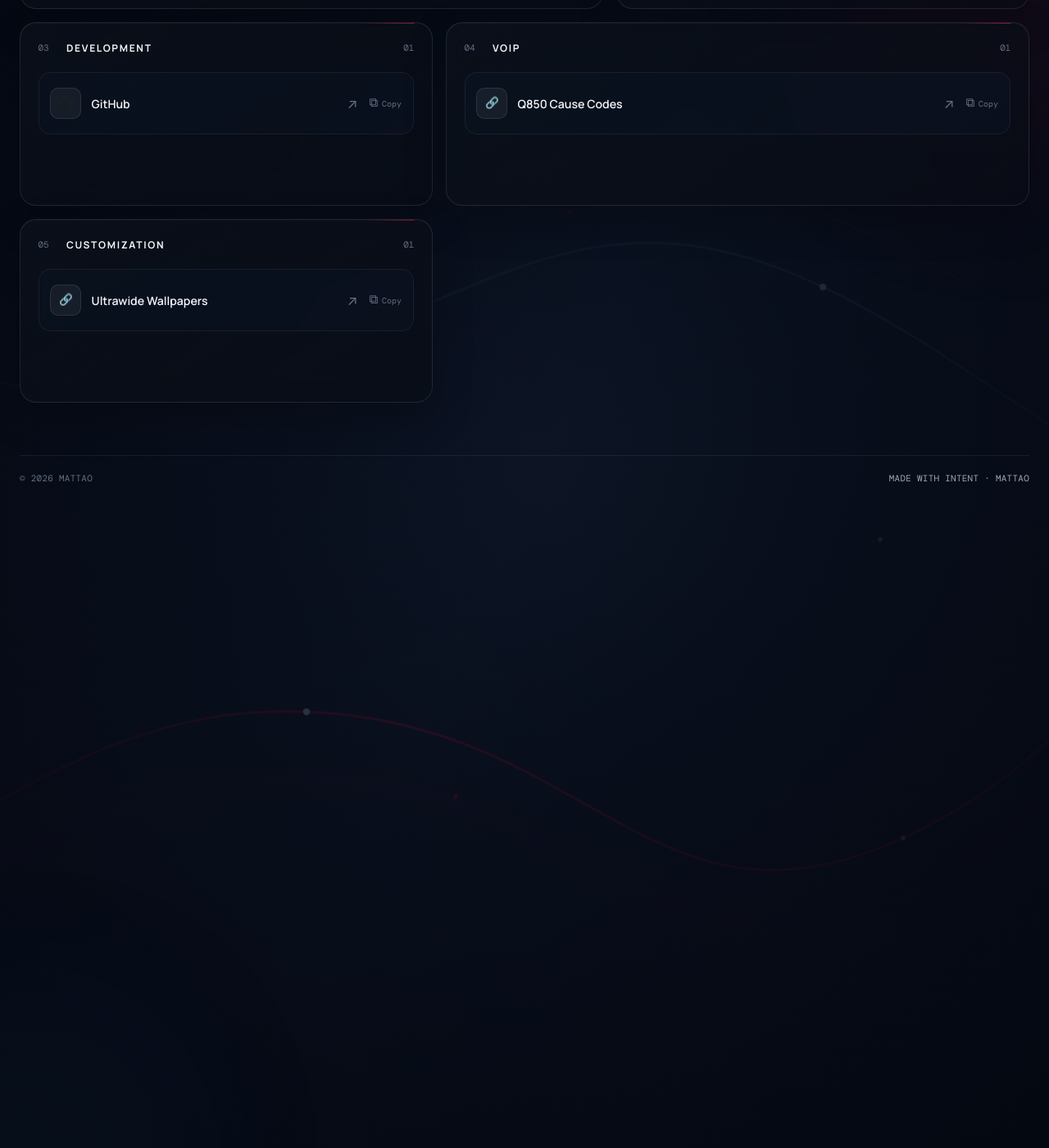
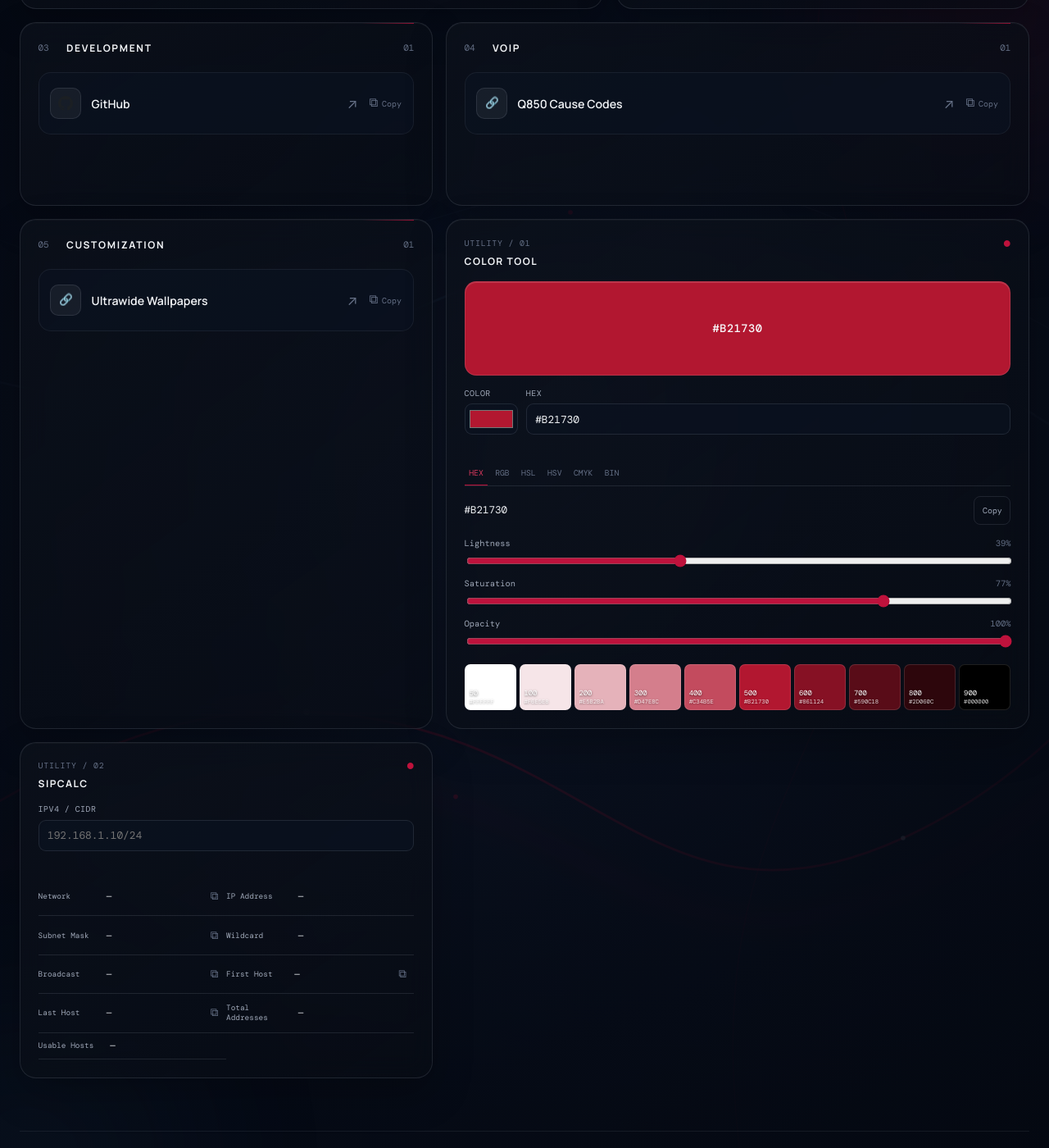
Before and after one commit to M4ttAo/link.mattao.net, a Jekyll site: the page built from index.md, in a window 1280 px wide and 1400 px high, scrolled down 620 px. Shown: the whole window at 82% size. Built offline with Jekyll 4.4.1, drawn with Linux system fonts in a browser that asks for light colours.

```diff
--- /dev/null
+++ b/_includes/color-tool.html
@@ -0,0 +1,46 @@
+<section class="utility-widget color-tool" aria-labelledby="color-tool-title">
+  <div class="utility-heading">
+    <div>
+      <span class="utility-kicker">Utility / 01</span>
+      <h2 id="color-tool-title">Color Tool</h2>
+    </div>
+    <span class="utility-status" aria-hidden="true">●</span>
+  </div>
+
+  <div class="color-preview" data-color-preview>
+    <span class="color-preview-value" data-color-preview-value>#B21730</span>
+  </div>
+
+  <div class="color-input-row">
+    <label class="tool-field color-picker-field">
+      <span>Color</span>
+      <input type="color" value="#b21730" data-color-picker aria-label="Choose color">
+    </label>
+    <label class="tool-field hex-field">
+      <span>HEX</span>
+      <input type="text" value="#B21730" maxlength="7" spellcheck="false" data-color-hex aria-describedby="color-validation">
+    </label>
+  </div>
+  <p class="tool-validation" id="color-validation" data-color-validation role="status"></p>
+
+  <div class="format-tabs" role="tablist" aria-label="Color format">
+    <button type="button" class="format-tab is-active" data-color-format="hex" role="tab" aria-selected="true">HEX</button>
+    <button type="button" class="format-tab" data-color-format="rgb" role="tab" aria-selected="false">RGB</button>
+    <button type="button" class="format-tab" data-color-format="hsl" role="tab" aria-selected="false">HSL</button>
+    <button type="button" class="format-tab" data-color-format="hsv" role="tab" aria-selected="false">HSV</button>
+    <button type="button" class="format-tab" data-color-format="cmyk" role="tab" aria-selected="false">CMYK</button>
+    <button type="button" class="format-tab" data-color-format="bin" role="tab" aria-selected="false">BIN</button>
+  </div>
+  <div class="color-output-row">
+    <output class="color-output" data-color-output>#B21730</output>
+    <button class="tool-copy" type="button" data-color-copy aria-label="Copy color value"><span data-color-copy-label>Copy</span></button>
+  </div>
+
+  <div class="color-sliders">
+    <label class="slider-field"><span>Lightness <output data-slider-value="lightness">42%</output></span><input type="range" min="0" max="100" value="42" data-color-lightness></label>
+    <label class="slider-field"><span>Saturation <output data-slider-value="saturation">81%</output></span><input type="range" min="0" max="100" value="81" data-color-saturation></label>
+    <label class="slider-field"><span>Opacity <output data-slider-value="alpha">100%</output></span><input type="range" min="0" max="100" value="100" data-color-alpha></label>
+  </div>
+
+  <div class="shade-palette" data-shade-palette aria-label="Generated color shades"></div>
+</section>
--- /dev/null
+++ b/_includes/sipcalc.html
@@ -0,0 +1,25 @@
+<section class="utility-widget sipcalc" aria-labelledby="sipcalc-title">
+  <div class="utility-heading">
+    <div>
+      <span class="utility-kicker">Utility / 02</span>
+      <h2 id="sipcalc-title">SIPCalc</h2>
+    </div>
+    <span class="utility-status" aria-hidden="true">●</span>
+  </div>
+  <label class="tool-field sip-input-field">
+    <span>IPv4 / CIDR</span>
+    <input type="text" inputmode="decimal" value="" placeholder="192.168.1.10/24" data-sip-input aria-describedby="sip-validation">
+  </label>
+  <p class="tool-validation" id="sip-validation" data-sip-validation role="status"></p>
+  <dl class="sip-results" data-sip-results>
+    <div><dt>Network</dt><dd data-sip="network">—</dd><button type="button" class="result-copy" data-sip-copy="network" aria-label="Copy network">⧉</button></div>
+    <div><dt>IP Address</dt><dd data-sip="ip">—</dd></div>
+    <div><dt>Subnet Mask</dt><dd data-sip="mask">—</dd><button type="button" class="result-copy" data-sip-copy="mask" aria-label="Copy subnet mask">⧉</button></div>
+    <div><dt>Wildcard</dt><dd data-sip="wildcard">—</dd></div>
+    <div><dt>Broadcast</dt><dd data-sip="broadcast">—</dd><button type="button" class="result-copy" data-sip-copy="broadcast" aria-label="Copy broadcast address">⧉</button></div>
+    <div><dt>First Host</dt><dd data-sip="first">—</dd><button type="button" class="result-copy" data-sip-copy="first" aria-label="Copy first host">⧉</button></div>
+    <div><dt>Last Host</dt><dd data-sip="last">—</dd><button type="button" class="result-copy" data-sip-copy="last" aria-label="Copy last host">⧉</button></div>
+    <div><dt>Total Addresses</dt><dd data-sip="total">—</dd></div>
+    <div><dt>Usable Hosts</dt><dd data-sip="usable">—</dd></div>
+  </dl>
+</section>
--- a/_layouts/default.html
+++ b/_layouts/default.html
@@ -29,6 +29,7 @@
     <span class="footer-mark">made with intent <span aria-hidden="true">·</span> mattao</span>
   </footer>
   <script src="{{ '/assets/js/site.js' | relative_url }}" defer></script>
+  <script src="{{ '/assets/js/tools.js' | relative_url }}" defer></script>
 </body>
 
 </html>
--- a/_sass/_components.scss
+++ b/_sass/_components.scss
@@ -48,6 +48,53 @@ h2 { margin: 0; color: var(--text); font-size: .75rem; font-weight: 700; letter-
 .copy-icon { font-size: .95rem; line-height: 1; }
 .is-copied { color: var(--accent-bright); }
 
+.utility-widget { grid-column: span 7; min-width: 0; padding: 1.35rem; border: 1px solid var(--border); border-radius: var(--radius); background: var(--panel-gradient); box-shadow: var(--panel-shadow); -webkit-backdrop-filter: blur(16px); backdrop-filter: blur(16px); }
+.sipcalc { grid-column: span 5; }
+.utility-heading { display: flex; align-items: flex-start; justify-content: space-between; margin-bottom: 1rem; }
+.utility-kicker { display: block; margin-bottom: .45rem; color: var(--faint); font: .62rem var(--font-mono); letter-spacing: .08em; text-transform: uppercase; }
+.utility-heading h2 { letter-spacing: .12em; }
+.utility-status { color: var(--accent); font-size: .65rem; }
+.color-preview { display: grid; min-height: 7.2rem; margin-bottom: .9rem; place-items: center; border: 1px solid rgba(255,255,255,.12); border-radius: 14px; box-shadow: inset 0 1px rgba(255,255,255,.14); transition: background-color .2s ease, color .2s ease; }
+.color-preview-value { font: 500 .85rem var(--font-mono); letter-spacing: .04em; }
+.color-input-row { display: grid; grid-template-columns: 4.1rem 1fr; gap: .6rem; }
+.tool-field { display: grid; gap: .4rem; min-width: 0; color: var(--muted); font: .62rem var(--font-mono); letter-spacing: .05em; text-transform: uppercase; }
+.tool-field input { width: 100%; min-height: 2.4rem; border: 1px solid var(--border); border-radius: 9px; background: var(--card); color: var(--text); font: .8rem var(--font-mono); outline: none; transition: background .2s ease, border-color .2s ease, color .2s ease; }
+.tool-field input[type="text"] { padding: .55rem .65rem; }
+.tool-field input[type="color"] { padding: .2rem; cursor: pointer; }
+.tool-field input:focus-visible { border-color: var(--accent); outline: 2px solid var(--accent-soft); outline-offset: 1px; }
+.tool-field input.is-invalid { border-color: var(--accent); }
+.tool-validation { min-height: 1rem; margin: .4rem 0 0; color: var(--accent-bright); font: .65rem var(--font-mono); }
+.format-tabs { display: flex; gap: .2rem; margin-top: .55rem; overflow-x: auto; border-bottom: 1px solid var(--border); }
+.format-tab { padding: .5rem .35rem; border: 0; border-bottom: 1px solid transparent; background: transparent; color: var(--faint); cursor: pointer; font: .61rem var(--font-mono); }
+.format-tab:hover, .format-tab.is-active { border-bottom-color: var(--accent); color: var(--accent-bright); }
+.format-tab:focus-visible { outline: 2px solid var(--accent); outline-offset: -2px; }
+.color-output-row { display: flex; align-items: center; gap: .5rem; margin: .75rem 0 1rem; }
+.color-output { min-width: 0; flex: 1; overflow-wrap: anywhere; color: var(--text); font: .78rem var(--font-mono); }
+.tool-copy { min-height: 2.2rem; padding: .35rem .6rem; border: 1px solid var(--border); border-radius: 8px; background: transparent; color: var(--muted); cursor: pointer; font: .62rem var(--font-mono); }
+.tool-copy:hover, .tool-copy:focus-visible { border-color: var(--border-strong); background: var(--accent-soft); color: var(--text); }
+.tool-copy.is-copied, .result-copy.is-copied { color: var(--accent-bright); }
+.tool-copy:focus-visible { outline: 2px solid var(--accent); outline-offset: 2px; }
+.slider-field { display: grid; gap: .35rem; margin-top: .65rem; color: var(--muted); font: .65rem var(--font-mono); }
+.slider-field > span { display: flex; justify-content: space-between; }
+.slider-field output { color: var(--faint); }
+.slider-field input { width: 100%; accent-color: var(--accent); cursor: pointer; }
+.shade-palette { display: grid; grid-template-columns: repeat(10, 1fr); gap: .25rem; margin-top: 1.1rem; }
+.shade-swatch { display: grid; min-width: 0; min-height: 3.5rem; align-content: end; padding: .3rem; border: 1px solid rgba(255,255,255,.12); border-radius: 7px; color: #fff; cursor: pointer; text-align: left; text-shadow: 0 1px 3px rgba(0,0,0,.6); }
+.shade-swatch:hover, .shade-swatch:focus-visible { transform: translateY(-2px); border-color: var(--border-strong); outline: none; }
+.shade-swatch span, .shade-swatch small { overflow: hidden; font: .55rem var(--font-mono); text-overflow: ellipsis; white-space: nowrap; }
+.shade-swatch small { opacity: .8; font-size: .45rem; }
+.sip-input-field { margin-bottom: .1rem; }
+.sip-results { display: grid; grid-template-columns: 1fr 1fr; margin: .6rem 0 0; }
+.sip-results > div { display: grid; grid-template-columns: minmax(4.8rem, .75fr) minmax(0, 1.25fr) auto; align-items: center; gap: .4rem; min-width: 0; padding: .55rem 0; border-bottom: 1px solid var(--border); }
+.sip-results dt { color: var(--muted); font: .59rem var(--font-mono); }
+.sip-results dd { min-width: 0; margin: 0; overflow-wrap: anywhere; color: var(--text); font: .68rem var(--font-mono); }
+.result-copy { width: 1.8rem; height: 1.8rem; padding: 0; border: 0; border-radius: 6px; background: transparent; color: var(--faint); cursor: pointer; font-size: .85rem; }
+.result-copy:hover, .result-copy:focus-visible { background: var(--accent-soft); color: var(--accent-bright); }
+.result-copy:focus-visible { outline: 2px solid var(--accent); outline-offset: 2px; }
+
+[data-layout="list"] .utility-widget { grid-column: auto; width: 100%; max-width: 58rem; margin: 0 auto; }
+[data-layout="list"] .sip-results { grid-template-columns: repeat(2, minmax(0, 1fr)); }
+
 [data-layout="list"] .links-grid { grid-template-columns: 1fr; gap: .85rem; max-width: 58rem; margin: 0 auto; }
 [data-layout="list"] .category-panel,
 [data-layout="list"] .category-panel:nth-child(3n + 2),
@@ -63,6 +110,6 @@ h2 { margin: 0; color: var(--text); font-size: .75rem; font-weight: 700; letter-
 [data-layout="list"] .link-card-main { padding: .25rem 0; }
 [data-layout="list"] .copy-shortlink { min-width: 3.9rem; }
 
-@media (max-width: 800px) { .category-panel, .category-panel:nth-child(3n + 2), .category-panel:nth-child(3n), .category-panel:nth-child(4n) { grid-column: span 6; } }
-@media (max-width: 600px) { .links-grid { display: grid; grid-template-columns: 1fr; } .category-panel, .category-panel:nth-child(3n + 2), .category-panel:nth-child(3n), .category-panel:nth-child(4n) { grid-column: auto; min-height: 0; } .link-list { grid-template-columns: 1fr; } }
+@media (max-width: 800px) { .category-panel, .category-panel:nth-child(3n + 2), .category-panel:nth-child(3n), .category-panel:nth-child(4n), .utility-widget, .sipcalc { grid-column: span 6; } }
+@media (max-width: 600px) { .links-grid { display: grid; grid-template-columns: 1fr; } .category-panel, .category-panel:nth-child(3n + 2), .category-panel:nth-child(3n), .category-panel:nth-child(4n), .utility-widget, .sipcalc { grid-column: auto; min-height: 0; } .link-list { grid-template-columns: 1fr; } .shade-palette { gap: .18rem; } .shade-swatch { min-height: 3.2rem; padding: .2rem; } .shade-swatch small { display: none; } }
 @media (prefers-reduced-motion: reduce) { *, *::before, *::after { scroll-behavior: auto !important; transition-duration: .01ms !important; } }
--- /dev/null
+++ b/assets/js/tools.js
@@ -0,0 +1,151 @@
+(function () {
+  "use strict";
+
+  function clamp(value, min, max) {
+    return Math.min(max, Math.max(min, value));
+  }
+
+  function componentToHex(value) {
+    return Math.round(value).toString(16).padStart(2, "0");
+  }
+
+  function rgbToHex(rgb) {
+    return "#" + componentToHex(rgb.r) + componentToHex(rgb.g) + componentToHex(rgb.b);
+  }
+
+  function hexToRgb(value) {
+    var hex = value.trim().replace(/^#/, "");
+    if (hex.length === 3) hex = hex.split("").map(function (part) { return part + part; }).join("");
+    if (!/^[0-9a-f]{6}$/i.test(hex)) return null;
+    return { r: parseInt(hex.slice(0, 2), 16), g: parseInt(hex.slice(2, 4), 16), b: parseInt(hex.slice(4, 6), 16) };
+  }
+
+  function rgbToHsv(rgb) {
+    var r = rgb.r / 255, g = rgb.g / 255, b = rgb.b / 255;
+    var max = Math.max(r, g, b), min = Math.min(r, g, b), delta = max - min;
+    var h = 0;
+    if (delta) {
+      if (max === r) h = 60 * (((g - b) / delta) % 6);
+      else if (max === g) h = 60 * ((b - r) / delta + 2);
+      else h = 60 * ((r - g) / delta + 4);
+    }
+    return { h: h < 0 ? h + 360 : h, s: max ? delta / max * 100 : 0, v: max * 100 };
+  }
+
+  function rgbToHsl(rgb) {
+    var r = rgb.r / 255, g = rgb.g / 255, b = rgb.b / 255;
+    var max = Math.max(r, g, b), min = Math.min(r, g, b), delta = max - min;
+    var l = (max + min) / 2, h = 0, s = 0;
+    if (delta) {
+      s = delta / (1 - Math.abs(2 * l - 1));
+      if (max === r) h = ((g - b) / delta) % 6;
+      else if (max === g) h = (b - r) / delta + 2;
+      else h = (r - g) / delta + 4;
+      h *= 60;
+      if (h < 0) h += 360;
+    }
+    return { h: h, s: s * 100, l: l * 100 };
+  }
+
+  function hslToRgb(hsl) {
+    var h = hsl.h / 360, s = hsl.s / 100, l = hsl.l / 100;
+    var hue = function (t) {
+      if (t < 0) t += 1;
+      if (t > 1) t -= 1;
+      if (t < 1 / 6) return l + (s * (1 - Math.abs(2 * l - 1)) * 6 * t - 0) / 2;
+      if (t < 1 / 2) return l + s * (1 - Math.abs(2 * l - 1)) / 2;
+      if (t < 2 / 3) return l + s * (1 - Math.abs(2 * l - 1)) * (2 / 3 - t) * 3 / 2;
+      return l - s * (1 - Math.abs(2 * l - 1)) / 2;
+    };
+    if (!s) return { r: l * 255, g: l * 255, b: l * 255 };
+    var q = l < .5 ? l * (1 + s) : l + s - l * s;
+    var p = 2 * l - q;
+    var channel = function (t) {
+      if (t < 0) t += 1;
+      if (t > 1) t -= 1;
+      if (t < 1 / 6) return p + (q - p) * 6 * t;
+      if (t < 1 / 2) return q;
+      if (t < 2 / 3) return p + (q - p) * (2 / 3 - t) * 6;
+      return p;
+    };
+    return { r: channel(h + 1 / 3) * 255, g: channel(h) * 255, b: channel(h - 1 / 3) * 255 };
+  }
+
+  function formatColor(state, format) {
+    var rgb = state.rgb, hsl = rgbToHsl(rgb), hsv = rgbToHsv(rgb);
+    var alpha = Math.round(state.a * 100) + "%";
+    if (format === "rgb") return "rgb(" + Math.round(rgb.r) + ", " + Math.round(rgb.g) + ", " + Math.round(rgb.b) + ") / " + alpha;
+    if (format === "hsl") return "hsl(" + Math.round(hsl.h) + "°, " + Math.round(hsl.s) + "%, " + Math.round(hsl.l) + "%) / " + alpha;
+    if (format === "hsv") return "hsv(" + Math.round(hsv.h) + "°, " + Math.round(hsv.s) + "%, " + Math.round(hsv.v) + "%) / " + alpha;
+    if (format === "cmyk") {
+      var k = 1 - Math.max(rgb.r, rgb.g, rgb.b) / 255;
+      if (k === 1) return "cmyk(0%, 0%, 0%, 100%)";
+      return "cmyk(" + Math.round((1 - rgb.r / 255 - k) / (1 - k) * 100) + "%, " + Math.round((1 - rgb.g / 255 - k) / (1 - k) * 100) + "%, " + Math.round((1 - rgb.b / 255 - k) / (1 - k) * 100) + "%, " + Math.round(k * 100) + "%)";
+    }
+    if (format === "bin") return [rgb.r, rgb.g, rgb.b].map(function (channel) { return Math.round(channel).toString(2).padStart(8, "0"); }).join(" ");
+    return rgbToHex(rgb).toUpperCase() + (state.a < 1 ? componentToHex(state.a * 255).toUpperCase() : "");
+  }
+
+  function setupColorTool() {
+    var tool = document.querySelector(".color-tool");
+    if (!tool) return;
+    var state = { rgb: hexToRgb("#b21730"), a: 1 }, format = "hex";
+    var hexInput = tool.querySelector("[data-color-hex]"), picker = tool.querySelector("[data-color-picker]");
+    var preview = tool.querySelector("[data-color-preview]"), previewValue = tool.querySelector("[data-color-preview-value]");
+    var output = tool.querySelector("[data-color-output]"), validation = tool.querySelector("[data-color-validation]");
+
+    function render() {
+      var hsl = rgbToHsl(state.rgb), value = formatColor(state, format);
+      hexInput.value = rgbToHex(state.rgb).toUpperCase();
+      picker.value = rgbToHex(state.rgb);
+      preview.style.backgroundColor = "rgba(" + state.rgb.r + "," + state.rgb.g + "," + state.rgb.b + "," + state.a + ")";
+      preview.style.color = ((state.rgb.r * 299 + state.rgb.g * 587 + state.rgb.b * 114) / 1000) > 150 ? "#111827" : "#f8fafc";
+      previewValue.textContent = formatColor(state, "hex");
+      output.textContent = value;
+      tool.querySelector('[data-slider-value="lightness"]').textContent = Math.round(hsl.l) + "%";
+      tool.querySelector('[data-slider-value="saturation"]').textContent = Math.round(hsl.s) + "%";
+      tool.querySelector('[data-slider-value="alpha"]').textContent = Math.round(state.a * 100) + "%";
+      tool.querySelector("[data-color-lightness]").value = hsl.l;
+      tool.querySelector("[data-color-saturation]").value = hsl.s;
+      tool.querySelector("[data-color-alpha]").value = state.a * 100;
+      tool.querySelectorAll("[data-shade-palette] button").forEach(function (swatch) { swatch.remove(); });
+      [50, 100, 200, 300, 400, 500, 600, 700, 800, 900].forEach(function (weight) {
+        var mix = weight <= 500 ? (500 - weight) / 450 : (weight - 500) / 400;
+        var shade = weight <= 500 ? { r: state.rgb.r + (255 - state.rgb.r) * mix, g: state.rgb.g + (255 - state.rgb.g) * mix, b: state.rgb.b + (255 - state.rgb.b) * mix } : { r: state.rgb.r * (1 - mix), g: state.rgb.g * (1 - mix), b: state.rgb.b * (1 - mix) };
+        var button = document.createElement("button");
+        button.type = "button"; button.className = "shade-swatch"; button.style.backgroundColor = rgbToHex(shade); button.dataset.shade = rgbToHex(shade).toUpperCase(); button.setAttribute("aria-label", "Copy " + button.dataset.shade);
+        button.innerHTML = "<span>" + weight + "</span><small>" + button.dataset.shade + "</small>";
+        tool.querySelector("[data-shade-palette]").appendChild(button);
+      });
+    }
+    function setRgb(rgb) { state.rgb = rgb; validation.textContent = ""; hexInput.classList.remove("is-invalid"); render(); }
+    hexInput.addEventListener("input", function () { var rgb = hexToRgb(hexInput.value); validation.textContent = rgb ? "" : "Enter a valid HEX value"; hexInput.classList.toggle("is-invalid", !rgb); if (rgb) setRgb(rgb); });
+    picker.addEventListener("input", function () { setRgb(hexToRgb(picker.value)); });
+    tool.querySelector("[data-color-lightness]").addEventListener("input", function (event) { state.rgb = hslToRgb({ h: rgbToHsl(state.rgb).h, s: rgbToHsl(state.rgb).s, l: Number(event.target.value) }); render(); });
+    tool.querySelector("[data-color-saturation]").addEventListener("input", function (event) { var hsl = rgbToHsl(state.rgb); hsl.s = Number(event.target.value); state.rgb = hslToRgb(hsl); render(); });
+    tool.querySelector("[data-color-alpha]").addEventListener("input", function (event) { state.a = Number(event.target.value) / 100; render(); });
+    tool.querySelectorAll("[data-color-format]").forEach(function (tab) { tab.addEventListener("click", function () { format = tab.dataset.colorFormat; tool.querySelectorAll("[data-color-format]").forEach(function (item) { item.classList.toggle("is-active", item === tab); item.setAttribute("aria-selected", item === tab ? "true" : "false"); }); render(); }); });
+    tool.addEventListener("click", function (event) { var swatch = event.target.closest(".shade-swatch"); if (swatch) copyValue(swatch.dataset.shade, swatch); });
+    tool.querySelector("[data-color-copy]").addEventListener("click", function (event) { copyValue(output.textContent, event.currentTarget); });
+    render();
+  }
+
+  function copyValue(value, button) {
+    navigator.clipboard.writeText(value).then(function () { var original = button.innerHTML; button.classList.add("is-copied"); button.textContent = "✓ Copied"; window.setTimeout(function () { button.classList.remove("is-copied"); button.innerHTML = original; }, 1800); });
+  }
+
+  function ipToInt(ip) { return ip.split(".").reduce(function (result, octet) { return ((result << 8) | Number(octet)) >>> 0; }, 0); }
+  function intToIp(value) { return [value >>> 24, value >>> 16 & 255, value >>> 8 & 255, value & 255].join("."); }
+  function parseCidr(value) { var parts = value.trim().split("/"); if (parts.length !== 2 || !/^\d+$/.test(parts[1])) return null; var octets = parts[0].split("/")[0].split("."); var prefix = Number(parts[1]); if (octets.length !== 4 || prefix < 0 || prefix > 32 || octets.some(function (item) { return !/^\d{1,3}$/.test(item) || Number(item) > 255; })) return null; return { ip: ipToInt(parts[0]), prefix: prefix }; }
+  function setupSipCalc() {
+    var tool = document.querySelector(".sipcalc"); if (!tool) return;
+    var input = tool.querySelector("[data-sip-input]"), validation = tool.querySelector("[data-sip-validation]"), values = {};
+    function render() { var parsed = parseCidr(input.value); if (!parsed) { validation.textContent = input.value ? "Enter a valid IPv4 CIDR" : ""; tool.querySelectorAll("[data-sip]").forEach(function (item) { item.textContent = "—"; }); return; } validation.textContent = ""; var mask = parsed.prefix === 0 ? 0 : (0xffffffff << (32 - parsed.prefix)) >>> 0, network = (parsed.ip & mask) >>> 0, broadcast = (network | (~mask >>> 0)) >>> 0, total = Math.pow(2, 32 - parsed.prefix), first = network, last = broadcast, usable = total - 2;
+      if (parsed.prefix === 31) { usable = 2; } else if (parsed.prefix === 32) { first = network; last = network; usable = 1; }
+      values = { network: intToIp(network) + "/" + parsed.prefix, ip: intToIp(parsed.ip), mask: intToIp(mask), wildcard: intToIp((~mask) >>> 0), broadcast: parsed.prefix === 32 ? "N/A (host route)" : intToIp(broadcast), first: intToIp(first), last: intToIp(last), total: total.toLocaleString(), usable: usable.toLocaleString() };
+      tool.querySelectorAll("[data-sip]").forEach(function (item) { item.textContent = values[item.dataset.sip]; }); tool.querySelectorAll("[data-sip-copy]").forEach(function (button) { button.dataset.copyValue = values[button.dataset.sipCopy]; });
+    }
+    input.addEventListener("input", render); tool.addEventListener("click", function (event) { var button = event.target.closest("[data-sip-copy]"); if (button && button.dataset.copyValue) copyValue(button.dataset.copyValue, button); }); render();
+  }
+  setupColorTool(); setupSipCalc();
+}());
--- a/index.md
+++ b/index.md
@@ -28,5 +28,8 @@ description: "Links, projects & stuff."
         </div>
       </section>
     {% endfor %}
+
+    {% include color-tool.html %}
+    {% include sipcalc.html %}
   </div>
 </div>
```
